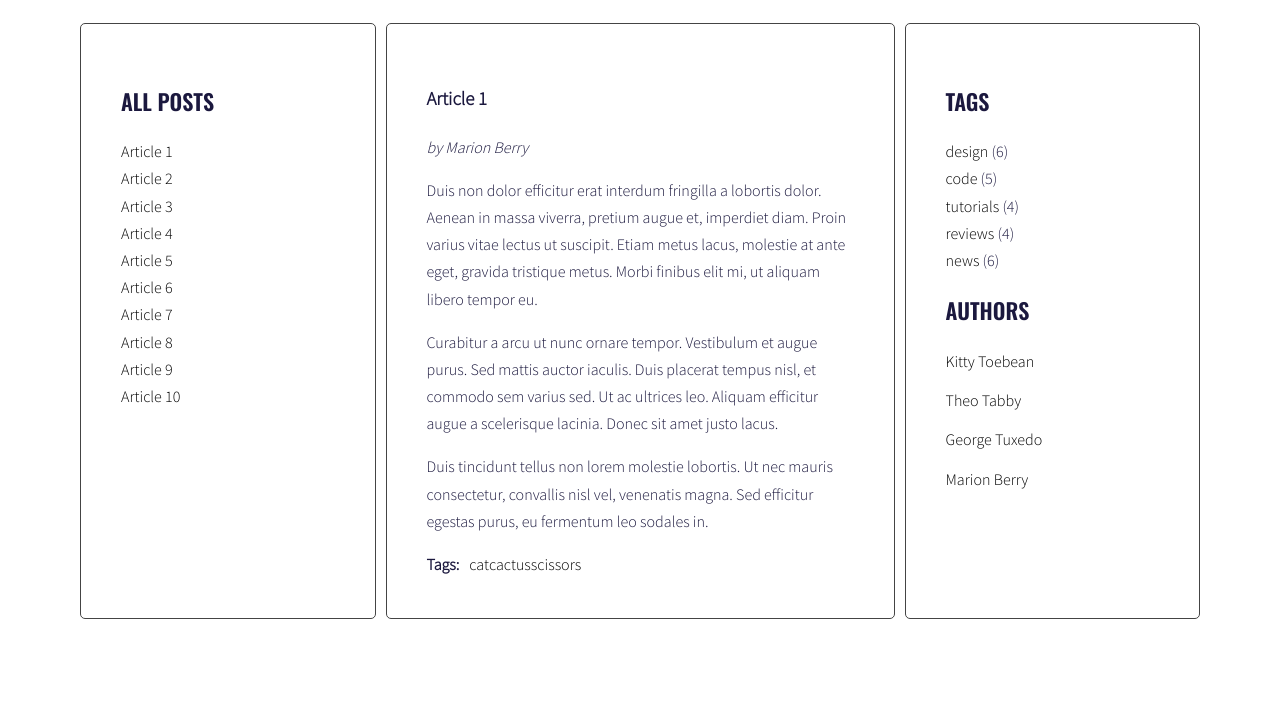
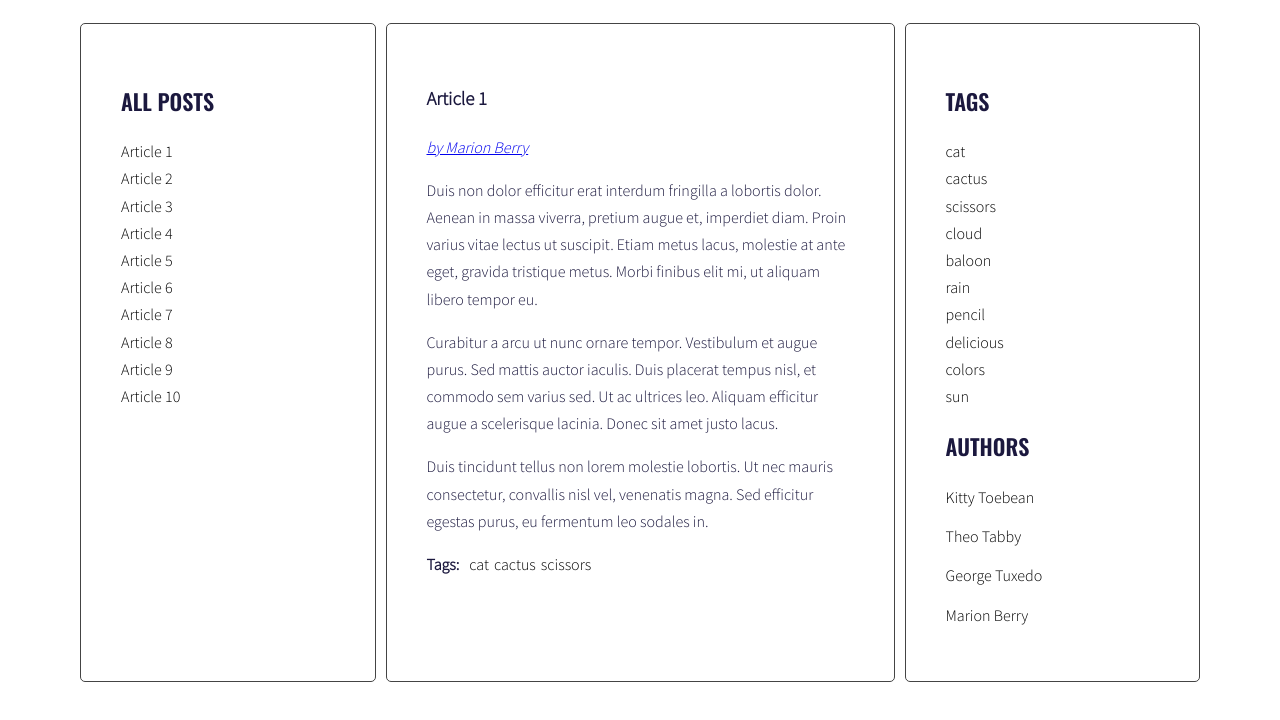
Before and after one commit to ewelinaMaz/javascript-blog, a website: page index.html in a window 1280 px wide. Shown: the part 220-940 px from the top of the page. Drawn offline with nearby package versions, Linux system fonts and the light colour scheme.

Commit message:
Add calculate tags params and tags class functions

```diff
--- a/index.html
+++ b/index.html
@@ -28,9 +28,9 @@
         </ul>
       </aside>
       <section class="posts">
-        <article class="post active" id="article-1" data-tags="cat cactus scissors">
+        <article class="post active" id="article-1" data-tags="cat cactus scissors" data-author="by Marion Berry">
           <h3 class="post-title">Article 1</h3>
-          <p class="post-author">by Marion Berry</p>
+          <p class="post-author"></p>
           <div class="post-content">
             <p>Duis non dolor efficitur erat interdum fringilla a lobortis dolor. Aenean in massa viverra, pretium augue et, imperdiet diam. Proin varius vitae lectus ut suscipit. Etiam metus lacus, molestie at ante eget, gravida tristique metus. Morbi finibus elit mi, ut aliquam libero tempor eu.</p>
 
@@ -44,9 +44,9 @@
             </ul>
           </div>
         </article>
-        <article class="post" id="article-2" data-tags="cat cloud baloon">
+        <article class="post" id="article-2" data-tags="cat cloud baloon" data-author="by Theo Tabby">
           <h3 class="post-title">Article 2</h3>
-          <p class="post-author">by Theo Tabby</p>
+          <p class="post-author"></p>
           <div class="post-content">
             <p>Phasellus sollicitudin, arcu vel iaculis ullamcorper, quam leo viverra orci, et faucibus quam sapien vel est. Maecenas ac suscipit elit. Nullam interdum, lorem vitae venenatis pulvinar, ex dui malesuada nunc, tempus cursus enim metus vel nulla.</p>
 
@@ -60,9 +60,9 @@
             </ul>
           </div>
         </article>
-        <article class="post" id="article-3" data-tags="cloud rain cat">
+        <article class="post" id="article-3" data-tags="cloud rain cat" data-author="by George Tuxedo">
           <h3 class="post-title">Article 3</h3>
-          <p class="post-author">by George Tuxedo</p>
+          <p class="post-author"></p>
           <div class="post-content">
             <p>Mauris vel pellentesque turpis, ac sodales nisl. Quisque iaculis mi velit, ut convallis tellus accumsan a. Quisque iaculis, nisi et dignissim tincidunt, nisl eros euismod nulla, finibus laoreet erat enim posuere elit.</p>
 
@@ -75,9 +75,9 @@
             </ul>
           </div>
         </article>
-        <article class="post" id="article-4" data-tags="cat pencil rain">
+        <article class="post" id="article-4" data-tags="cat pencil rain" data-author="by Kitty Toebean">
           <h3 class="post-title">Article 4</h3>
-          <p class="post-author">by Kitty Toebean</p>
+          <p class="post-author"></p>
           <div class="post-content">
             <p>Morbi vel cursus nulla, vel varius mauris. Suspendisse sed elit sit amet risus faucibus vestibulum ut sit amet purus. Donec orci est, condimentum ut quam quis, scelerisque fringilla ligula.</p>
 
@@ -91,9 +91,9 @@
             </ul>
           </div>
         </article>
-        <article class="post" id="article-5" data-tags="cat cloud rain">
+        <article class="post" id="article-5" data-tags="cat cloud rain" data-author="by Marion Berry">
           <h3 class="post-title">Article 5</h3>
-          <p class="post-author">by Marion Berry</p>
+          <p class="post-author"></p>
           <div class="post-content">
             <p>Suspendisse sem eros, euismod condimentum arcu ac, consequat fermentum orci. Nam convallis lacus nec interdum vestibulum. Vestibulum luctus, quam eu tristique ornare, lorem nibh sodales enim, vitae tempor dolor ante vitae tortor.</p>
 
@@ -107,9 +107,9 @@
             </ul>
           </div>
         </article>
-        <article class="post" id="article-6" data-tags="cat cloud scissors baloon">
+        <article class="post" id="article-6" data-tags="cat cloud scissors baloon" data-author="by George Tuxedo">
           <h3 class="post-title">Article 6</h3>
-          <p class="post-author">by George Tuxedo</p>
+          <p class="post-author"></p>
           <div class="post-content">
             <p>Donec posuere iaculis ante sed hendrerit. Lorem ipsum dolor sit amet, consectetur adipiscing elit. Quisque hendrerit neque nec urna tincidunt, quis vehicula dui vulputate. Morbi est sapien, auctor ut lectus eu, placerat viverra lorem.</p>
 
@@ -123,9 +123,9 @@
             </ul>
           </div>
         </article>
-        <article class="post" id="article-7" data-tags="cat cloud delicious">
+        <article class="post" id="article-7" data-tags="cat cloud delicious" data-author="by Kitty Toebean">
           <h3 class="post-title">Article 7</h3>
-          <p class="post-author">by Kitty Toebean</p>
+          <p class="post-author"></p>
           <div class="post-content">
             <p>Donec eleifend mauris ac nisl fermentum, ac fermentum turpis dignissim. Aliquam diam nisl, imperdiet a varius eget, lobortis sed nisi. Nullam suscipit ipsum sed magna blandit, sed pellentesque urna malesuada.</p>
 
@@ -139,9 +139,9 @@
             </ul>
           </div>
         </article>
-        <article class="post" id="article-8" data-tags="cat colors sun">
+        <article class="post" id="article-8" data-tags="cat colors sun" data-author="by Theo Tabby">
           <h3 class="post-title">Article 8</h3>
-          <p class="post-author">by Theo Tabby</p>
+          <p class="post-author"></p>
           <div class="post-content">
             <p>Praesent quis imperdiet erat. Curabitur tempor sapien a interdum malesuada. Proin libero erat, sagittis a sollicitudin eget, pulvinar nec risus. Cras et suscipit sem.</p>
 
@@ -155,9 +155,9 @@
             </ul>
           </div>
         </article>
-        <article class="post" id="article-9" data-tags="baloon rain colors delicious">
+        <article class="post" id="article-9" data-tags="baloon rain colors delicious" data-author="by Marion Berry">
           <h3 class="post-title">Article 9</h3>
-          <p class="post-author">by Marion Berry</p>
+          <p class="post-author"></p>
           <div class="post-content">
             <p>Tam et facilisis purus. Donec vulputate est quis lobortis posuere. Nunc vitae lorem ut odio faucibus pulvinar nec in justo. Ut ut ante ac tellus ornare tempus. Nunc maximus, tortor et dictum convallis, nunc libero posuere leo, scelerisque ultrices arcu sapien ut tellus.</p>
 
@@ -171,9 +171,9 @@
             </ul>
           </div>
         </article>
-        <article class="post" id="article-10" data-tags="cat delicious baloon">
+        <article class="post" id="article-10" data-tags="cat delicious baloon" data-author="by George Tuxedo">
           <h3 class="post-title">Article 10</h3>
-          <p class="post-author">by George Tuxedo</p>
+          <p class="post-author"></p>
           <div class="post-content">
             <p>Aliquam erat volutpat. Ut non eleifend lectus. Donec suscipit tellus tempor, ornare dui id, hendrerit neque. Phasellus lacinia laoreet dui in luctus. Sed hendrerit, magna sit amet varius tempor, augue augue scelerisque est, non scelerisque mauris libero eu sapien.</p>
 
@@ -191,11 +191,7 @@
       <aside class="sidebar">
         <h2 class="section-title">Tags</h2>
         <ul class="list tags">
-          <li><a href="#">design</a> <span>(6)</span></li>
-          <li><a href="#">code</a> <span>(5)</span></li>
-          <li><a href="#">tutorials</a> <span>(4)</span></li>
-          <li><a href="#">reviews</a> <span>(4)</span></li>
-          <li><a href="#">news</a> <span>(6)</span></li>
+
         </ul>
         <h2 class="section-title">Authors</h2>
         <ul class="list authors">
--- a/js/script.js
+++ b/js/script.js
@@ -1,5 +1,5 @@
 {
-	const titleClickHandler = function(event) {
+  function titleClickHandler(event) {
     event.preventDefault();
     const clickedElement = this;
     console.log('Link was clicked!');
@@ -30,11 +30,16 @@
 
     /*[Done] add class 'active' to the correct article */
     targetArticle.classList.add('active');
-	};
+  }
+
   const optArticleSelector = '.post',
     optTitleSelector = '.post-title',
-		optTitleListSelector = '.titles';
-	optArticleTagsSelector = '.post-tags .list';
+    optTitleListSelector = '.titles',
+    optArticleTagsSelector = '.post-tags .list',
+    optArticleAuthorSelector = '.post-author',
+    optCloudClassCount = 5;
+  optCloudClassPrefix = 'tag-size-',
+  optTagsListSelector = '.tags .list';
 
   function generateTitleLinks(customSelector = '') {
     /* [DONE]remove contents of titleList*/
@@ -61,15 +66,40 @@
       /*[insertAdjacentHTML-generuje listę linkó od tyłu?]titleList.insertAdjacentHTML('afterbegin', linkHTML)*/
     }
     titleList.innerHTML = html;
-	}
-	generateTitleLinks();
 
     const links = document.querySelectorAll('.titles a');
     for (let link of links) {
       link.addEventListener('click', titleClickHandler);
     }
+  }
+
+  generateTitleLinks();
+
+  function calculateTagsParams(tags) {
+    const params = {
+      min: 1,
+      max: 9,
+    };
+    for (let tag in tags) {
+      params.max = Math.max(tags[tag], params.max);
+      params.min = Math.min(tags[tag], params.min);
+    }
+    return params;
+  }
+
+  function calculateTagsClass(count, params) {
+    const normalizedCount = count - params.min;
+    const normalizedMax = params.max - params.min;
+    const percentage = normalizedCount / normalizedMax;
+    const classNumber = Math.floor(percentage * (optCloudClassCount - 1) + 1);
+    // classNumber = Math.floor(((count-params.min) / (params.max - params.min))*optCloudClassCount + 1 );
+
+    return classNumber;
+  }
 
   function generateTags() {
+    /*[NEW] create a new variable allTags with an empty object */
+    let allTags = {};
 
     /* find all articles */
     const articles = document.querySelectorAll(optArticleSelector);
@@ -102,12 +132,35 @@
         console.log(linkHTML);
         /* add generated code to html variable */
         html = html + linkHTML;
+        /*[NEW] check if this link is NOT already in allTags */
+        if (!allTags.hasOwnProperty(tag)) {
+          /*[NEW] add tag to allTags object*/
+          allTags[tag] = 1;
+        } else {
+          allTags[tag]++;
+        }
+
         /* END LOOP: for each tag */
       }
       /* insert HTML of all the links into the tags wrapper */
       tagsWrapper.innerHTML = html;
       /* END LOOP: for every article: */
     }
+    /*[NEW] find list of tags in right column*/
+    const tagList = document.querySelector('.tags');
+    /*[NEW] create variable for all links HTML code*/
+    let allTagsHTML = '';
+    const tagsParams = calculateTagsParams(allTags);
+    console.log('tagsParams:', tagsParams);
+    /*[NEW] START LOOP: for each tag in allTags*/
+    for (let tag in allTags) {
+      /*[NEW] generate code of a link and add it to allTagsHTML*/
+      const tagLinkHTML = '<li><a class="' + calculateTagsClass(allTags[tag], tagsParams) + '"href="#tag-' + tag + '">' + tag + '</a></li>';
+      allTagsHTML += tagLinkHTML;
+    }
+    /*[NEW] add html from allTags to tagList*/
+    tagList.innerHTML = allTagsHTML;
+    console.log(allTags);
   }
 
   generateTags();
@@ -154,4 +207,70 @@
     }
   }
   addClickListtenersToTag();
+
+  function generateAuthor() {
+    /* find all articles */
+    const articles = document.querySelectorAll(optArticleSelector);
+    /* START LOOP: for every article: */
+    for (let article of articles) {
+      /* find author wrapper */
+      const authorWrapper = article.querySelector(optArticleAuthorSelector);
+      /* make html variable with empty string */
+      let html = '';
+      /* get author from data-author attribute */
+      const dataAuthor = article.getAttribute('data-author');
+      /* generate HTML of the link */
+      let linkHTML = '<p><a href="#author-' + dataAuthor + '">' + dataAuthor + '</a></p>';
+      /* add generated code to html variable */
+      html += linkHTML;
+      console.log(linkHTML);
+      /* insert HTML of all the links into the tags wrapper */
+      authorWrapper.innerHTML = html;
+      /* END LOOP: for every article: */
     }
+  }
+  generateAuthor();
+
+  function authorClickHandler() {
+    /* prevent default action for this event */
+    event.preventDefault();
+    /* make new constant named "clickedElement" and give it value of "this" */
+    const clickedElement = this;
+    /* make a new constant "href" and read the attribute "href" of clicked element */
+    const href = clickedElement.getAttribute('href');
+
+    /* make a new constant "tag" extract tag from the "href" constant */
+    const author = href.replace('#author-', '');
+
+    /* find all tag links with class active */
+    const authorActiveLinks = document.querySelectorAll('a.active[href^="#author-"]');
+    /* START LOOP: for each active tag link */
+    for (let authorActiveLink of authorActiveLinks) {
+      /* Remove class active */
+      authorActiveLink.classList.remove('active');
+      /* END LOOP: for each active tag link */
+    }
+    /* find all tag links with "href" attribute equal to the "href" constant */
+    const authorLinks = document.querySelectorAll('a[href="' + href + '"]');
+    /* START LOOP: for each found tag link */
+    for (let authorLink of authorLinks) {
+      /* add class active */
+      authorLink.classList.add('active');
+      /* END LOOP: for each found tag link */
+    }
+    /* execute function "generateTitleLinks" with article selector as argument */
+    generateTitleLinks('[data-author="' + author + '" ]');
+  }
+
+  function addClickListtenersToAuthor() {
+    /* find all links to tags */
+    const linksToAuthor = document.querySelectorAll('.post-author a');
+    /* START LOOP: for each link */
+    for (let linkToAuthor of linksToAuthor) {
+      /* add tagClikhandler as event listener for that link */
+      linkToAuthor.addEventListener('click', authorClickHandler);
+      /* END LOOP: for each link */
+    }
+  }
+  addClickListtenersToAuthor();
+}
--- a/sass/style.scss
+++ b/sass/style.scss
@@ -1,17 +1,14 @@
 @import url('https://fonts.googleapis.com/css?family=Oswald:400,600|Sacramento|Source+Sans+Pro:300&subset=latin-ext');
-
 /* Variables */
-
 $color-light: #fff;
 $color-dark: #444;
-
 $font-logo: 'Sacramento', cursive;
 $font-header: 'Oswald', sans-serif;
 $font-text: 'Source Sans Pro', sans-serif;
-
 /* Global */
-
-*, *::before, *::after {
+*,
+*::after,
+*::before {
 	box-sizing: border-box;
 }
 
@@ -42,7 +39,6 @@ body {
 	}
 }
 /* Layout */
-
 .wrapper {
 	display: flex;
 	margin-left: 10px;
@@ -56,16 +52,15 @@ body {
 	flex: 2 0 0;
 }
 
-.sidebar, .posts {
+.posts,
+.sidebar {
 	background: $color-light;
 	margin-right: 10px;
 	padding: 40px;
 	border: 1px solid $color-dark;
 	border-radius: 5px;
 }
-
 /* Logo */
-
 .logo {
 	font-family: $font-logo;
 	font-weight: 400;
@@ -73,9 +68,7 @@ body {
 	line-height: 1;
 	text-align: center;
 }
-
 /* Lists */
-
 .list {
 	list-style-type: none;
 	margin: 0;
@@ -99,15 +92,12 @@ body {
 		display: inline-block;
 	}
 }
-
 /* Authors */
-
 .authors {
 	li {
 		margin-bottom: 12px;
 	}
 }
-
 /* Post */
 .posts {
 	position: relative;
@@ -134,4 +124,8 @@ body {
 	p {
 		margin: 0 10px 0 0;
 	}
+
+	ul li {
+		margin-right: 5px;
 	}
+}
```
Also changed, not shown: css/style.css, 1 other file. Lines whose indentation alone changed are shown as unchanged.
